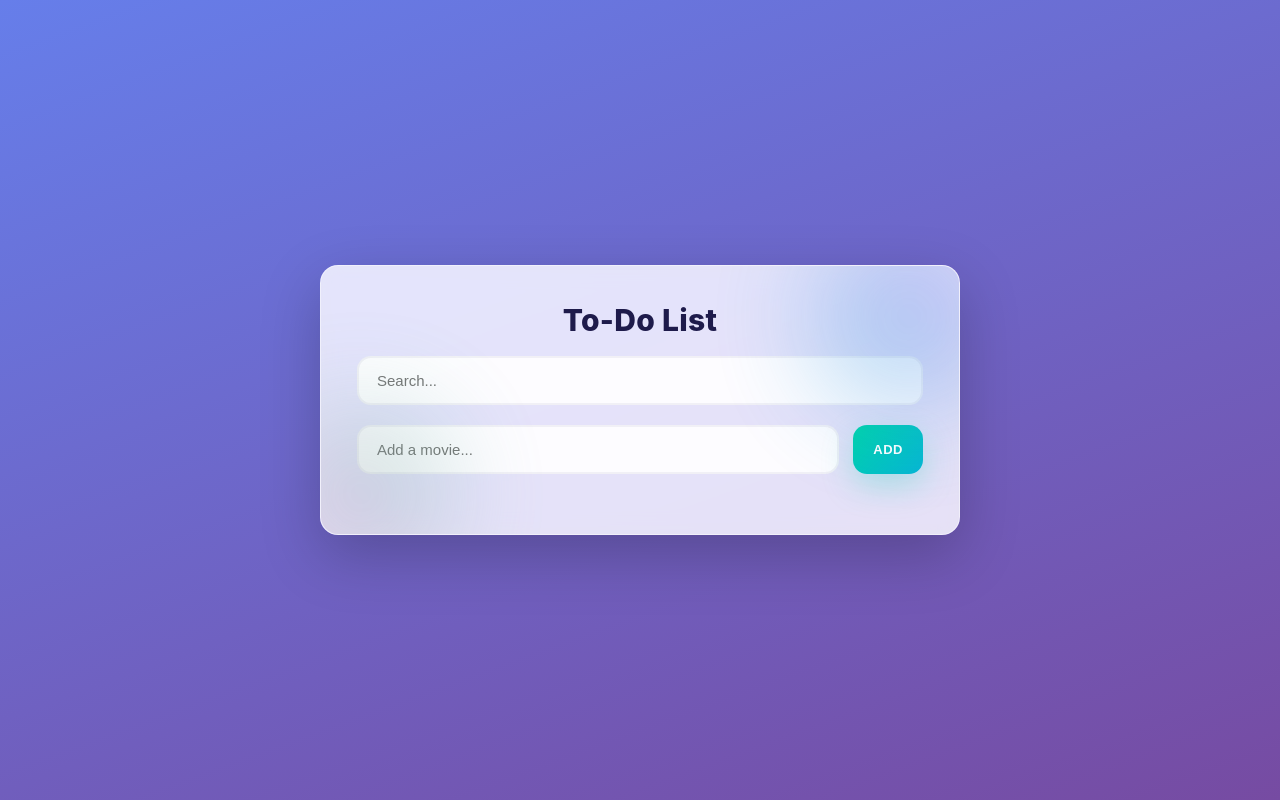
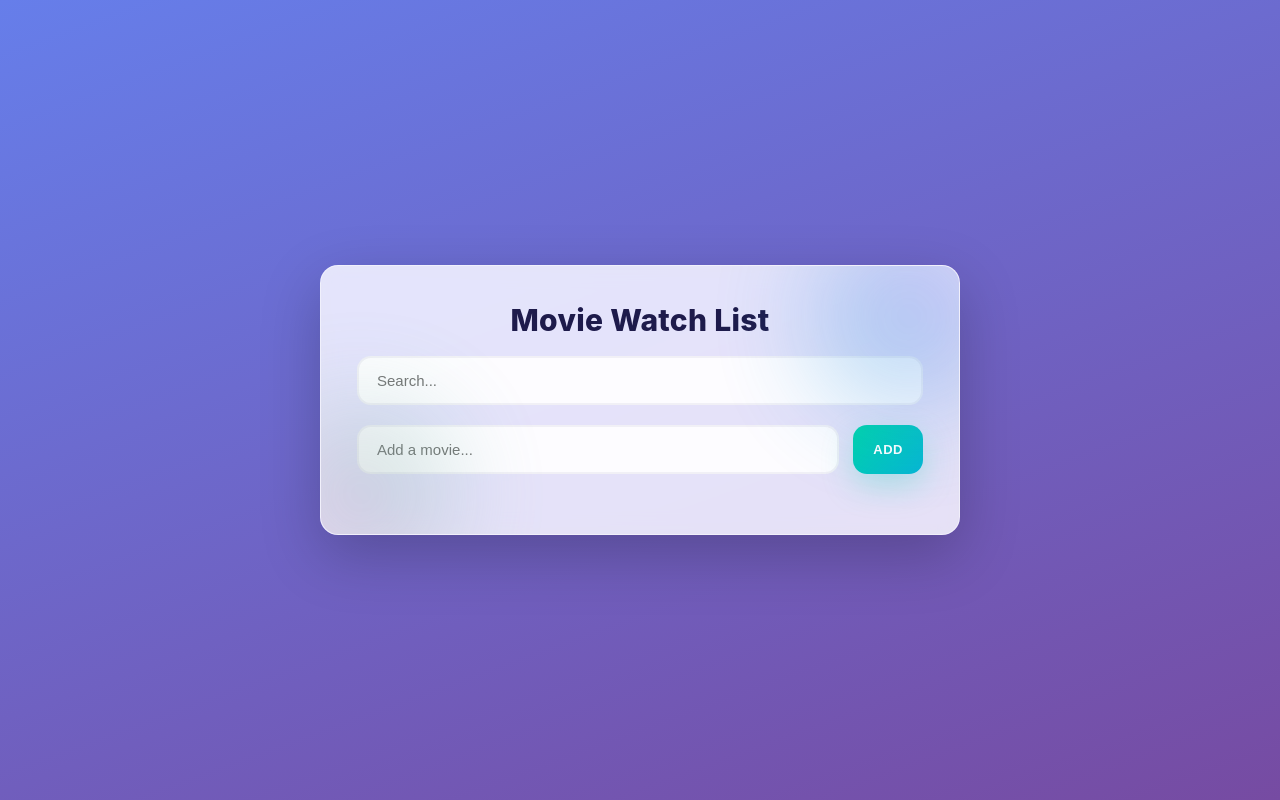
Before and after one commit to FA0924/movielist, a plain HTML site: page movielist/index.html in a window 1280 px wide. Drawn offline with Linux system fonts and the light colour scheme.

Commit message:
Update index.html

```diff
--- a/movielist/index.html
+++ b/movielist/index.html
@@ -10,7 +10,7 @@
 
 <div class="container">
 
-    <h1>To-Do List</h1>
+    <h1>Movie Watch List</h1>
 
     <input id="searchInput" type="text" placeholder="Search...">
 
```
